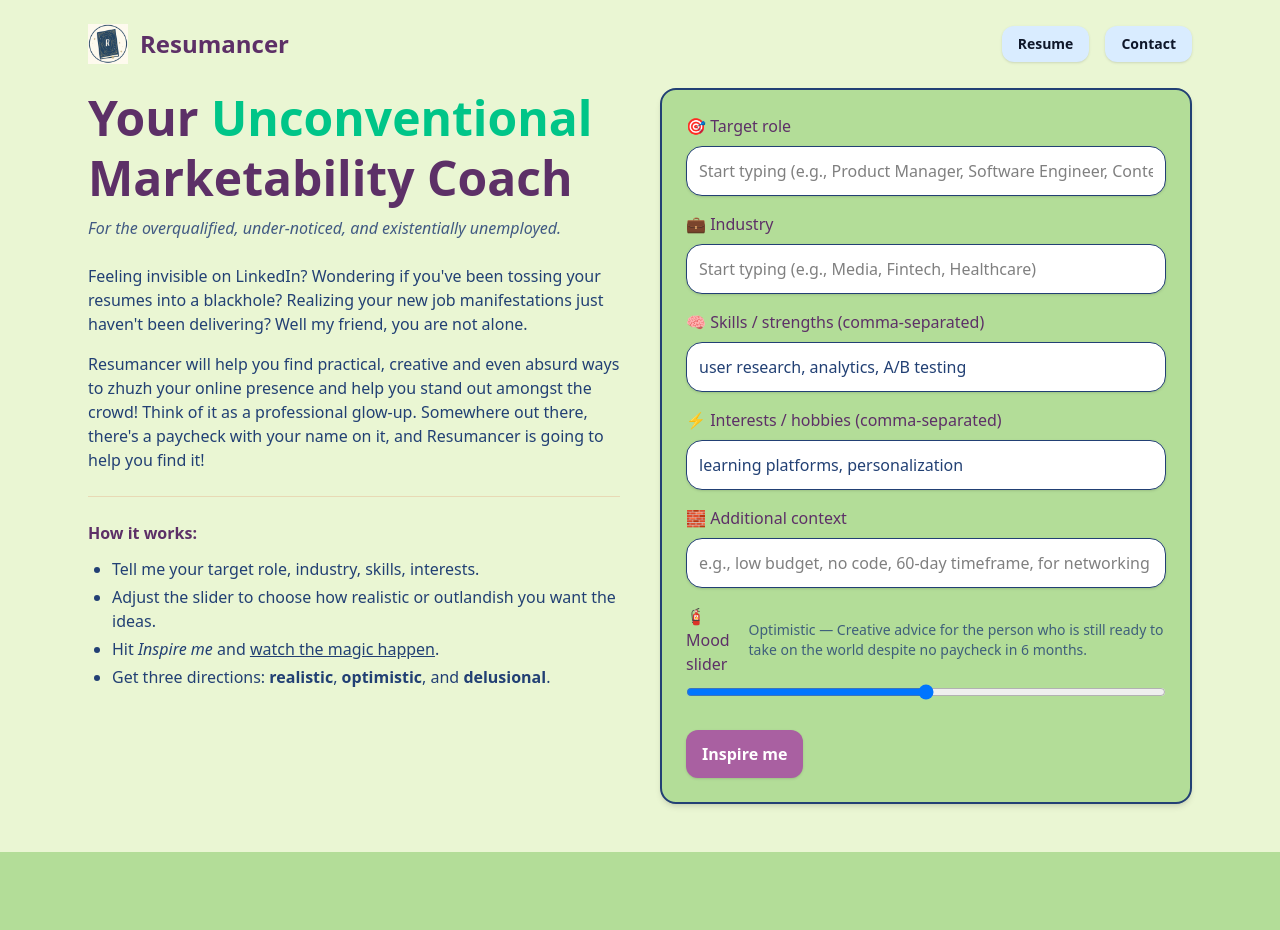
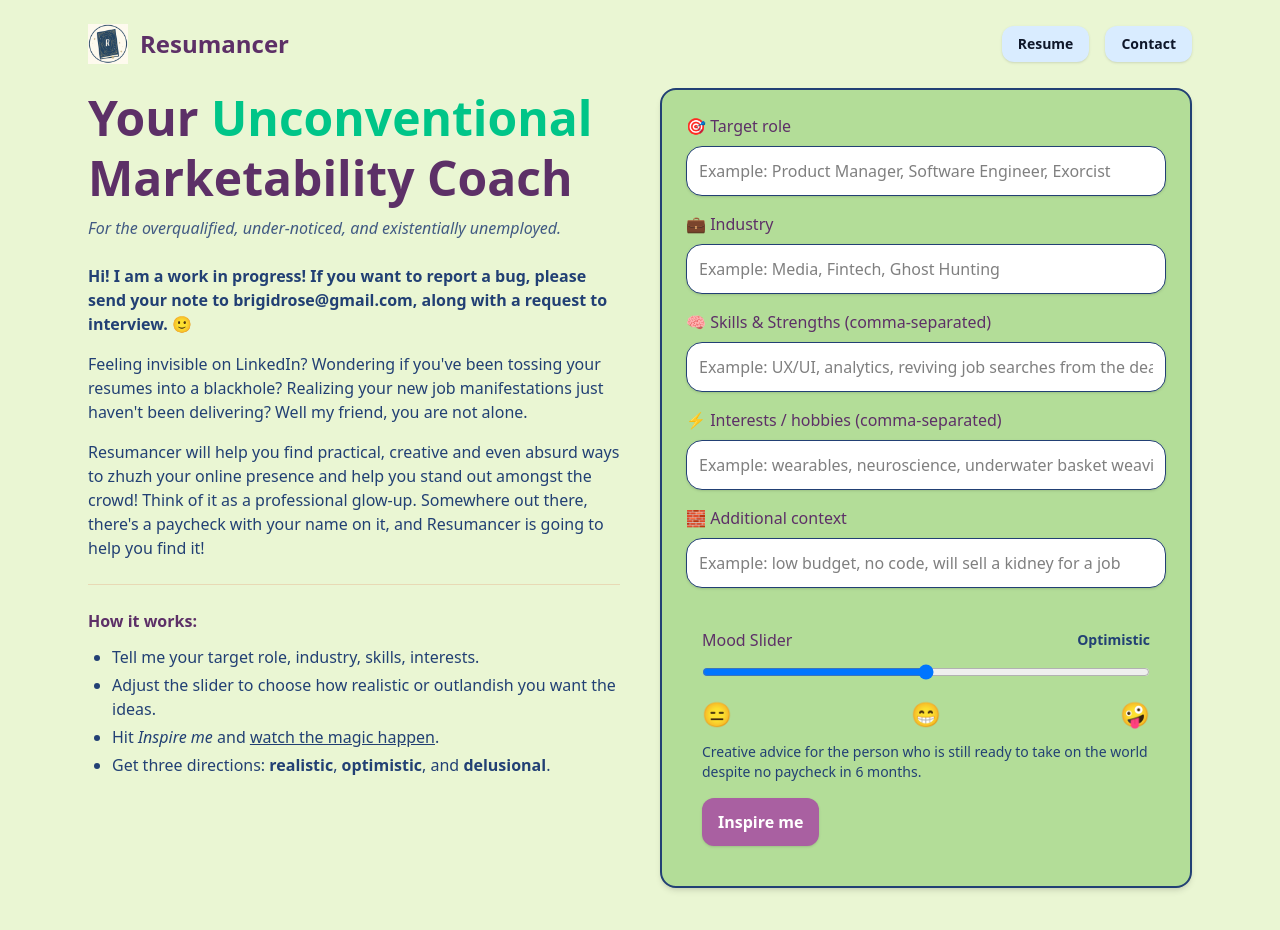
Before and after one commit to brigidrose/resumancer, a Next.js app: page / in a window 1280 px wide. Shown: the top 930 px of the page. Before the commit the page ends 852 px from the top, so only its background shows below. Built offline with nearby package versions, Linux system fonts and the light colour scheme.

Commit message:
small tweaks to copy and input box layout.

```diff
--- a/app/page.tsx
+++ b/app/page.tsx
@@ -121,8 +121,8 @@ function auraColor(m: number) { if (m <= 3) return COLORS.unconventional; if (m
 export default function Page() {
  // NEW structured inputs
   const [logoOk, setLogoOk] = React.useState(true);
-const [skillsStr, setSkillsStr] = React.useState("user research, analytics, A/B testing");
-const [interestsStr, setInterestsStr] = React.useState("learning platforms, personalization");
+const [skillsStr, setSkillsStr] = React.useState("");
+const [interestsStr, setInterestsStr] = React.useState("");
 const [mood, setMood] = React.useState(5);
 const [ideas, setIdeas] = React.useState<Idea[] | null>(null);
 const [loading, setLoading] = React.useState(false);
@@ -329,6 +329,10 @@ const resp = await fetch("/api/ideas", {
 
             <div className="mt-6 space-y-4 max-w-2xl">
               <p>
+               <b> Hi! I am a work in progress! If you want to report a bug, please send your note to <a href="mailto:brigid.walsh@gmail.com?subject=I'd%20like%20to%20hire%20you!%20(and%20I%20found%20a%20bug)">brigidrose@gmail.com</a>, along with a request to interview. &#128578;
+                </b>
+              </p>
+              <p>
                 Feeling invisible on LinkedIn? Wondering if you've been tossing your resumes into a blackhole?
                 Realizing your new job manifestations just haven't been delivering? Well my friend, you are not alone.
               </p>
@@ -376,7 +380,7 @@ const resp = await fetch("/api/ideas", {
           }}
           onFocus={() => setShowSuggestions(true)}
           onBlur={() => setTimeout(() => setShowSuggestions(false), 150)}
-          placeholder="Start typing (e.g., Product Manager, Software Engineer, Content Strategist)"
+          placeholder="Example: Product Manager, Software Engineer, Exorcist"
           className="mt-2 w-full rounded-2xl p-3 placeholder-black/50 focus:outline-none focus:ring-2 shadow-sm"
           style={{ backgroundColor: COLORS.cardBg, color: COLORS.text, border: `1px solid ${COLORS.outline}` }}
         />
@@ -410,7 +414,7 @@ const resp = await fetch("/api/ideas", {
           }}
           onFocus={() => setShowIndustrySuggestions(true)}
           onBlur={() => setTimeout(() => setShowIndustrySuggestions(false), 150)}
-          placeholder="Start typing (e.g., Media, Fintech, Healthcare)"
+          placeholder="Example: Media, Fintech, Ghost Hunting"
           className="mt-2 w-full rounded-2xl p-3 placeholder-black/50 focus:outline-none focus:ring-2 shadow-sm"
           style={{ backgroundColor: COLORS.cardBg, color: COLORS.text, border: `1px solid ${COLORS.outline}` }}
         />
@@ -435,11 +439,11 @@ const resp = await fetch("/api/ideas", {
 
       {/* Skills */}
       <label className="block md:col-span-2">
-        <span className="font-medium" style={{ color: COLORS.h1 }}>🧠 Skills / strengths (comma-separated)</span>
+        <span className="font-medium" style={{ color: COLORS.h1 }}>🧠 Skills & Strengths (comma-separated)</span>
         <input
           value={skillsStr}
           onChange={(e) => setSkillsStr(e.target.value)}
-          placeholder="user research, analytics, A/B testing"
+          placeholder="Example: UX/UI, analytics, reviving job searches from the dead"
           className="mt-2 w-full rounded-2xl p-3 placeholder-black/50 focus:outline-none focus:ring-2 shadow-sm"
           style={{ backgroundColor: COLORS.cardBg, color: COLORS.text, border: `1px solid ${COLORS.outline}` }}
         />
@@ -451,7 +455,7 @@ const resp = await fetch("/api/ideas", {
         <input
           value={interestsStr}
           onChange={(e) => setInterestsStr(e.target.value)}
-          placeholder="learning platforms, personalization"
+          placeholder="Example: wearables, neuroscience, underwater basket weaving"
           className="mt-2 w-full rounded-2xl p-3 placeholder-black/50 focus:outline-none focus:ring-2 shadow-sm"
           style={{ backgroundColor: COLORS.cardBg, color: COLORS.text, border: `1px solid ${COLORS.outline}` }}
         />
@@ -463,37 +467,71 @@ const resp = await fetch("/api/ideas", {
         <input
           value={additionalContext}
           onChange={(e) => setadditionalContext(e.target.value)}
-          placeholder="e.g., low budget, no code, 60-day timeframe, for networking event"
+          placeholder="Example: low budget, no code, will sell a kidney for a job"
           className="mt-2 w-full rounded-2xl p-3 placeholder-black/50 focus:outline-none focus:ring-2 shadow-sm"
           style={{ backgroundColor: COLORS.cardBg, color: COLORS.text, border: `1px solid ${COLORS.outline}` }}
         />
       </label>
 
-      {/* Mood slider */}
-      <label className="block md:col-span-2">
+           {/* Mood slider card */}
+      <div className="md:col-span-2 mt-2">
+        <div className="p-4">
           <div className="flex items-center justify-between">
-          <span className="font-medium" style={{ color: COLORS.h1 }}>🧯 Mood slider</span>
-          <span className="text-sm opacity-80">{moodLabel(mood)} — {moodTagline(mood)}</span>
+            <span className="font-medium" style={{ color: COLORS.h1 }}>
+              Mood Slider
+            </span>
+            <span className="text-sm font-semibold" style={{ color: COLORS.text }}>
+              {moodLabel(mood)}
+            </span>
           </div>
+
           <input
-          type="range" min={0} max={10} step={1} value={mood}
+            type="range"
+            min={0}
+            max={10}
+            step={1}
+            value={mood}
             onChange={(e) => setMood(parseInt(e.target.value))}
-          className="mt-2 w-full"
+            className="mt-3 w-full"
           />
-      </label>
 
-      {/* CTA */}
-      <div className="md:col-span-2 mt-2">
+          {/* Emoji row under the slider */}
+          <div className="mt-3 flex items-center justify-between text-2xl">
+            <span>😑</span>
+            <span>😁</span>
+            <span>🤪</span>
+          </div>
+
+          {/* Tagline text */}
+          <p className="mt-3 text-sm" style={{ color: COLORS.text }}>
+            {moodTagline(mood)}
+          </p>
+
+          {/* Inspire button inside the card */}
+          <div className="mt-4">
             <button
               onClick={generate}
               disabled={loading}
               className="rounded-xl px-4 py-3 font-semibold shadow hover:brightness-95 disabled:opacity-60"
               style={{ backgroundColor: COLORS.button, color: "#fff" }}
             >
-          {loading ? <div className="flex items-center gap-2"><Spinner className="h-5 w-5" /> Generating…</div> : "Inspire me"}
+              {loading ? (
+                <div className="flex items-center gap-2">
+                  <Spinner className="h-5 w-5" /> Generating…
+                </div>
+              ) : (
+                "Inspire me"
+              )}
             </button>
-        {error && <span className="ml-3 text-sm" style={{ color: "#b00020" }}>Error: {error}</span>}
+            {error && (
+              <span className="ml-3 text-sm" style={{ color: "#b00020" }}>
+                Error: {error}
+              </span>
+            )}
           </div>
+        </div>
+      </div>
+
 
     </div>{/* end inner grid */}
   </div>{/* end card */}
```
Lines whose indentation alone changed are shown as unchanged.
